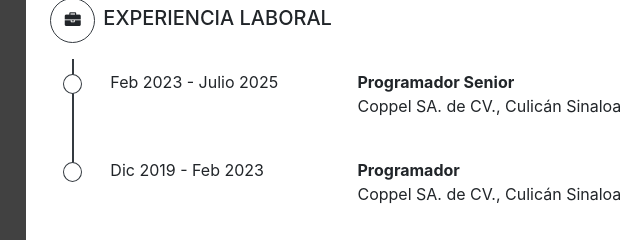
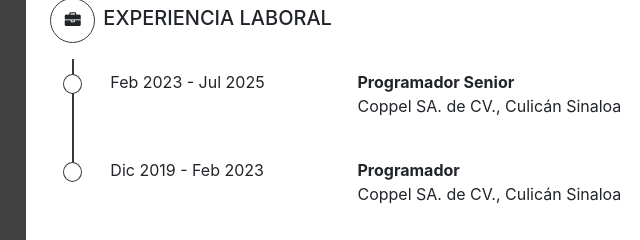
Before and after one commit to ElibertoSubias/curriculumvitae, a plain HTML site: page index.html in a window 1280 px wide. Shown: the part 213-453 px from the top of the page, 187-827 px from the left. Drawn offline with nearby package versions, Linux system fonts and the light colour scheme.

Commit message:
Update index.html

```diff
--- a/index.html
+++ b/index.html
@@ -331,7 +331,7 @@
                 <div class="col pt-4">
                     <div class="row">
                         <div class="col-3">
-                            <p>Feb 2023 - Julio 2025</p>
+                            <p>Feb 2023 - Jul 2025</p>
                         </div>
                         <div class="col">
                             <strong>Programador Senior</strong>
```
